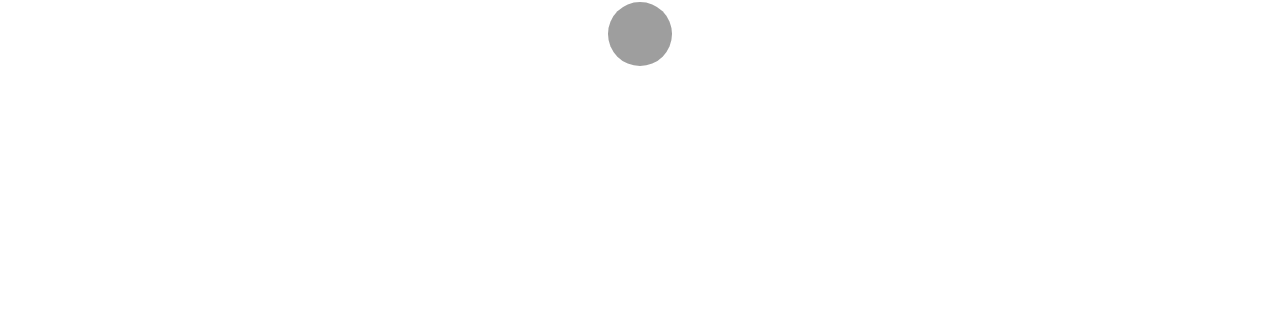
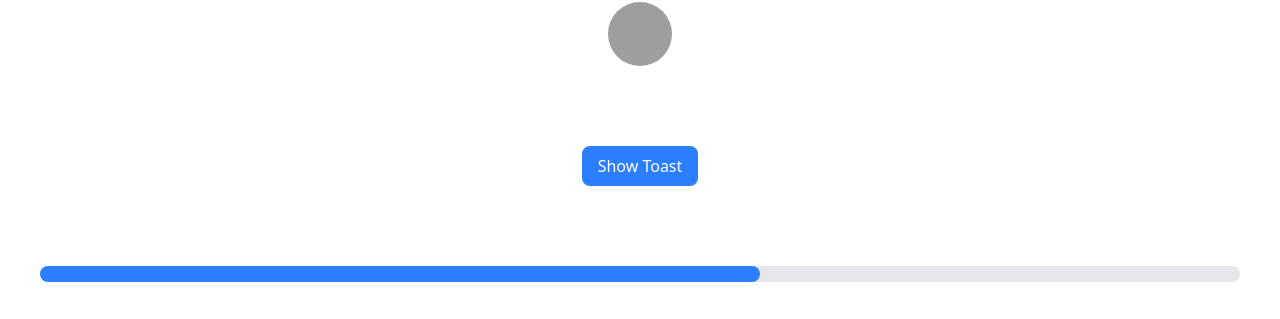
Before and after one commit to DorukhanBekdur/Nova-UI, a React (Vite) app: page / in a window 1280 px wide. Shown: the part 5974-6293 px from the top of the page. Before the commit the page ends 6080 px from the top, so only its background shows below. Built offline with nearby package versions, Linux system fonts and the light colour scheme; grey boxes are pictures that could not be loaded.

Commit message:
Added Toast and ProgressBar components

```diff
--- a/src/App.jsx
+++ b/src/App.jsx
@@ -1,9 +1,31 @@
-import { useState } from "react";
-import { Button, Tooltip, Accordion, Avatar , Alert , Badge , Card , Input , Modal , Spinner } from "./index";
+import { useState, useEffect } from "react";
+import {
+  Button,
+  Tooltip,
+  Accordion,
+  Avatar,
+  Alert,
+  Badge,
+  Card,
+  Input,
+  Modal,
+  Spinner,
+  Toast,
+  ProgressBar,
+} from "./index";
 import "./App.css";
 
 function App() {
   const [modalOpen, setModalOpen] = useState(false);
+  const [showToast, setShowToast] = useState(false);
+  const [progress, setProgress] = useState(false);
+
+  useEffect(() => {
+    const interval = setInterval(() => {
+      setProgress((prev) => (prev < 100 ? prev + 10 : 0));
+    }, 1000);
+    return () => clearInterval(interval);
+  }, []);
 
   return (
     <>
@@ -92,6 +114,28 @@ function App() {
           size="lg"
         />
       </div>
+
+      <div className="flex flex-col items-center gap-4 p-10">
+        <button
+          onClick={() => setShowToast(true)}
+          className="px-4 py-2 bg-blue-500 text-white rounded-lg"
+        >
+          Show Toast
+        </button>
+
+        {showToast && (
+          <Toast
+            message="This is an info toast!"
+            type="info"
+            duration={3000}
+            onClose={() => setShowToast(false)}
+          />
+        )}
+      </div>
+
+      <div className="flex flex-col items-center gap-4 p-10">
+        <ProgressBar value={progress} max={100} color="blue" />
+      </div>
     </>
   );
 }
--- /dev/null
+++ b/src/components/Progressbar/ProgressBar.jsx
@@ -0,0 +1,29 @@
+import PropTypes from "prop-types";
+import { classNames } from "../../utils/classNames";
+
+const ProgressBar = ({ value, max = 100, color = "blue", className = "" }) => {
+  const colors = {
+    blue: "bg-blue-500",
+    green: "bg-green-500",
+    red: "bg-red-500",
+    yellow: "bg-yellow-500",
+  };
+
+  return (
+    <div className={classNames("w-full bg-gray-200 rounded-full h-4", className)}>
+      <div
+        className={classNames("h-full rounded-full", colors[color])}
+        style={{ width: `${(value / max) * 100}%` }}
+      />
+    </div>
+  );
+};
+
+ProgressBar.propTypes = {
+  value: PropTypes.number.isRequired,
+  max: PropTypes.number,
+  color: PropTypes.oneOf(["blue", "green", "red", "yellow"]),
+  className: PropTypes.string,
+};
+
+export default ProgressBar;
--- /dev/null
+++ b/src/components/Progressbar/index.js
@@ -0,0 +1,3 @@
+import ProgressBar from "./ProgressBar";
+
+export default ProgressBar;
--- /dev/null
+++ b/src/components/Toast/Toast.jsx
@@ -0,0 +1,46 @@
+import PropTypes from "prop-types";
+import { useEffect, useState } from "react";
+import { classNames } from "../../utils/classNames";
+
+const Toast = ({ message, type = "info", duration = 3000, onClose, className = "" }) => {
+  const [visible, setVisible] = useState(true);
+
+  useEffect(() => {
+    const timer = setTimeout(() => {
+      setVisible(false);
+      if (onClose) onClose();
+    }, duration);
+    return () => clearTimeout(timer);
+  }, [duration, onClose]);
+
+  if (!visible) return null;
+
+  const toastStyles = {
+    info: "bg-blue-100 text-blue-700 border-blue-500",
+    success: "bg-green-100 text-green-700 border-green-500",
+    warning: "bg-yellow-100 text-yellow-700 border-yellow-500",
+    danger: "bg-red-100 text-red-700 border-red-500",
+  };
+
+  return (
+    <div
+      className={classNames(
+        "fixed top-5 right-5 px-4 py-2 border-l-4 shadow-lg rounded-md",
+        toastStyles[type],
+        className
+      )}
+    >
+      {message}
+    </div>
+  );
+};
+
+Toast.propTypes = {
+  message: PropTypes.string.isRequired,
+  type: PropTypes.oneOf(["info", "success", "warning", "danger"]),
+  duration: PropTypes.number,
+  onClose: PropTypes.func,
+  className: PropTypes.string,
+};
+
+export default Toast;
--- /dev/null
+++ b/src/components/Toast/index.js
@@ -0,0 +1,3 @@
+import Toast from "./Toast";
+
+export default Toast;
--- a/src/index.js
+++ b/src/index.js
@@ -8,5 +8,7 @@ import Spinner from "./components/Spinner";
 import Tooltip from "./components/Tooltip";
 import Accordion from "./components/Accordion";
 import Avatar from "./components/Avatar";
+import Toast from "./components/Toast";
+import ProgressBar from "./components/Progressbar";
 
-export { Button, Input, Card, Modal, Alert, Badge, Spinner, Tooltip, Accordion, Avatar };
+export { Button, Input, Card, Modal, Alert, Badge, Spinner, Tooltip, Accordion, Avatar , Toast , ProgressBar };
```
